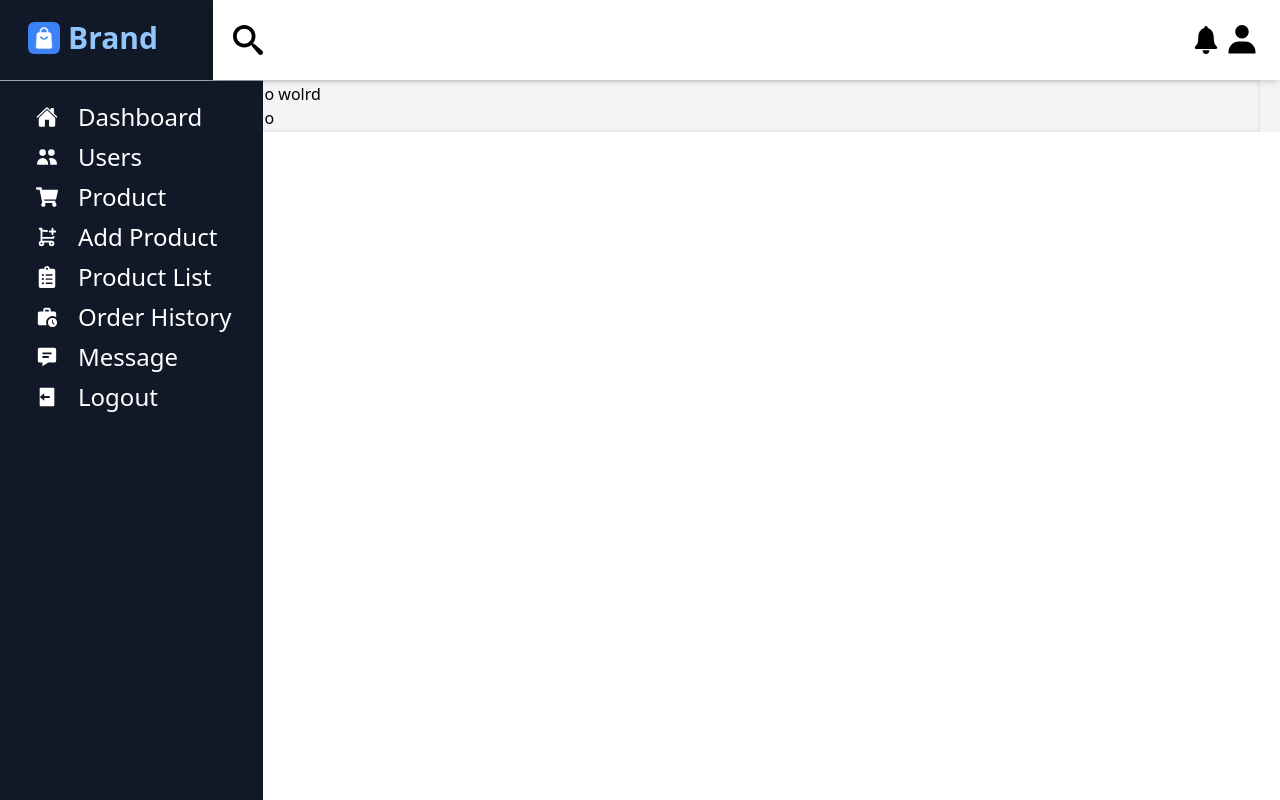
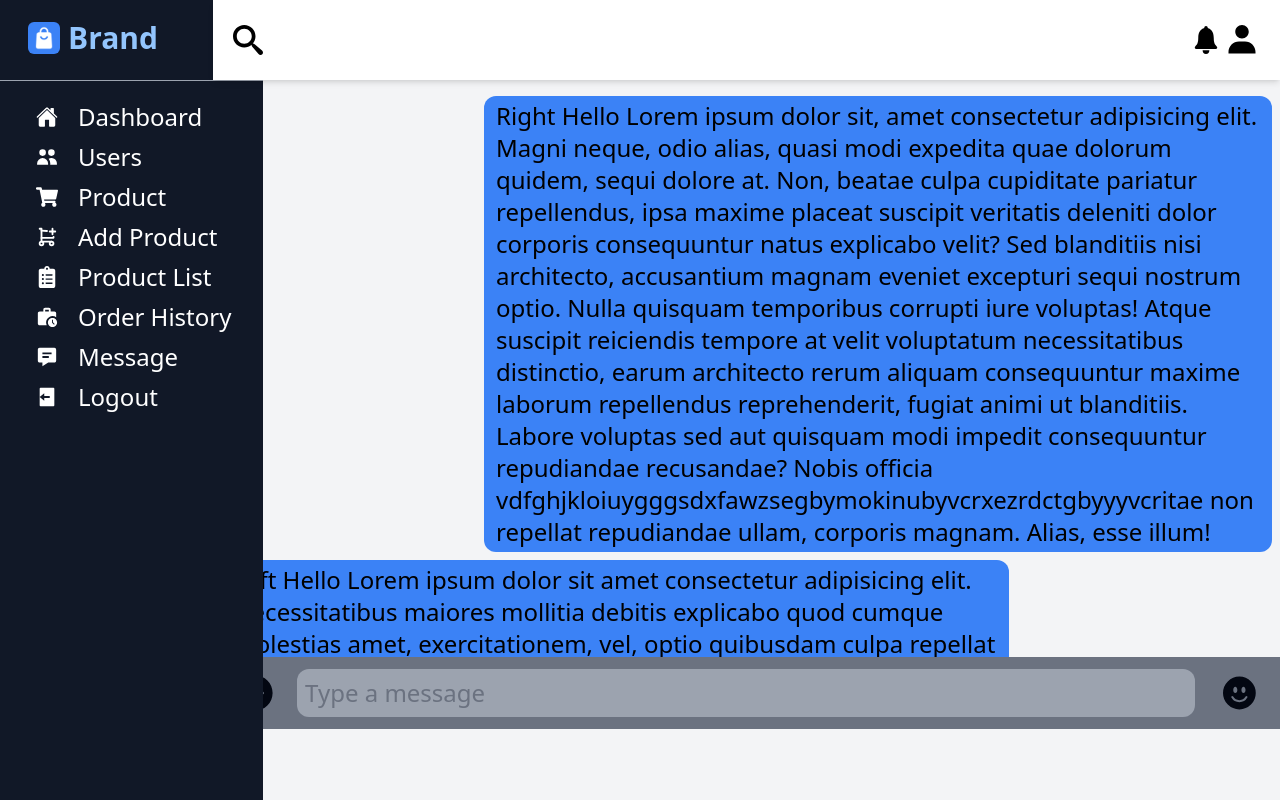
Before and after one commit to rajp04/E-Commerce, a React (Create React App) app in the folder client/: page /admin/message in a window 1280 px wide. Built offline with nearby package versions, Linux system fonts and the light colour scheme; sample sign-in values are in the browser's storage; some icons are missing.

Commit message:
Update client code for admin message, cart, and header components.

```diff
--- a/client/src/components/Admin/Header.js
+++ b/client/src/components/Admin/Header.js
@@ -5,7 +5,7 @@ import {BiSolidUser} from 'react-icons/bi'
 
 function Header() {
   return (
-    <div className='flex justify-between items-center fixed w-5/6 bg-white shadow-md h-20 px-5'>
+    <div className='flex justify-between items-center fixed w-5/6 z-50 bg-white shadow-md h-20 px-5'>
     <ImSearch className='text-3xl'/>
     <div className='flex justify-center items-center'>
         <IoIosNotifications className='text-4xl'/>
--- a/client/src/components/Admin/Message.js
+++ b/client/src/components/Admin/Message.js
@@ -1,14 +1,31 @@
 import React from 'react'
+import { IoIosAddCircle } from "react-icons/io";
+import { BsEmojiSmileFill } from "react-icons/bs";
 
 function Message() {
     return (
-        <div className='pt-20 px-5 bg-gray-100'>
-            <div className='border-2 h-full'>
-                <div className=''>
-<div>Hello wolrd</div>
-<div className=''>Hello</div>
+        <div className='h-screen pt-20'>
+            <div className='h-full bg-gray-100'>
+                <div className='flex flex-col pt-2 px-2 h-[577px] overflow-scroll'>
+                    <div className='w-full'>
+                        <div className='w-3/4 float-right'>
+                            <h1 className='bg-blue-500 float-right w-fit rounded-xl text-2xl py-1 px-3 mt-2 '>Right Hello Lorem ipsum dolor sit, amet consectetur adipisicing elit. Magni neque, odio alias, quasi modi expedita quae dolorum quidem, sequi dolore at. Non, beatae culpa cupiditate pariatur repellendus, ipsa maxime placeat suscipit veritatis deleniti dolor corporis consequuntur natus explicabo velit? Sed blanditiis nisi architecto, accusantium magnam eveniet excepturi sequi nostrum optio. Nulla quisquam temporibus corrupti iure voluptas! Atque suscipit reiciendis tempore at velit voluptatum necessitatibus distinctio, earum architecto rerum aliquam consequuntur maxime laborum repellendus reprehenderit, fugiat animi ut blanditiis. Labore voluptas sed aut quisquam modi impedit   consequuntur repudiandae recusandae? Nobis officia vdfghjkloiuygggsdxfawzsegbymokinubyvcrxezrdctgbyyyvcritae non repellat repudiandae ullam, corporis magnam. Alias, esse illum!</h1>
+                        </div>
+                    </div>
+                    <div className='w-full'>
+                        <div className='w-3/4 float-left'>
+                            <h1 className='bg-blue-500 float-left w-fit rounded-xl  text-2xl py-1 mt-2 px-3 '>Left Hello Lorem ipsum dolor sit amet consectetur adipisicing elit. Necessitatibus maiores mollitia debitis explicabo quod cumque molestias amet, exercitationem, vel, optio quibusdam culpa repellat tempora blanditiis. Ducimus illo nihil earum sed? Eveniet saepe amet fuga, ea repellendus a vel corrupti magni odit ex quo cum repellat placeat, in aspernatur beatae numquam sint! Quia quae quo obcaecati quam doloribus quos animi sint sunt repudiandae veniam fuga, vel est sapiente impedit saepe facere dicta qui cum debitis eos possimus nostrum unde atque! Perferendis quibusdam excepturi, natus amet quae rerum non quis nobis impedit nostrum sed ullam minus fugit, voluptate, aperiam inventore nisi odit?</h1>
+                        </div>
+                    </div>
+
                 </div>
-                <div></div>
+                <div className='bg-gray-500 flex py-3 px-5'>
+                    <IoIosAddCircle className='text-5xl text-gray-950' />
+                    <div className='flex w-full px-5'>
+                        <input type="text" className='bg-gray-400 rounded-xl px-2 py-2 outline-none text-2xl font-medium w-full placeholder:text-gray-500' placeholder='Type a message' />
+                    </div>
+                    <BsEmojiSmileFill className='text-5xl text-gray-950 pe-1 ps-2' />
+                </div>
             </div>
         </div>
     )
--- a/client/src/components/Cart/Cart.js
+++ b/client/src/components/Cart/Cart.js
@@ -13,7 +13,7 @@ function Cart() {
     const [cart, setCart] = useState()
     const [totle, setTotle] = useState(0)
     const [save, setSave] = useState()
-    const [qty, setQTY] = useState()
+    // const [qty, setQTY] = useState()
     const [referesh, setReferesh] = useState()
     const naviget = useNavigate()
     const userId = localStorage.getItem("id")
@@ -97,28 +97,12 @@ function Cart() {
         }
     };
 
-    // useEffect(() => {
-    const handleQTY = async () => {
-        try {
-            const data = { qty };
-            const ids = cart.map((item) => item._id);
-            console.log(ids);
-            const res = await axios.patch(`http://localhost:5555/api/v1/cart/updateqty/${ids}`, data);
-            // setReferesh(Math.random())
-            console.log(res);
-        } catch (error) {
-            console.error('Error updating quantity:', error);
-        }
-    }
-    //     handleQTY()
-    // }, []);
-
 
     useEffect(() => {
         if (cart) {
             let sum = 0
             for (const a of cart) {
-                let z = a.price * 1
+                let z = a.price * 4
                 sum += z
             }
             setTotle(sum)
@@ -134,32 +118,32 @@ function Cart() {
                 }
                 <div className='grid grid-cols-12 gap-5' >
                     <div className='border-2 lg:col-span-9 sm:col-span-8 col-span-12 border-gray-300 bg-white rounded-md p-5'>
-                        {cart && cart.map((e) => {
+                        {cart && cart.map((item) => {
                             // const item = e
                             return (
                                 <>
-                                    <div className='justify-between sm:flex mb-5 pt-2' key={e.productId._id}>
+                                    <div className='justify-between sm:flex mb-5 pt-2' key={item.productId._id}>
                                         <div className='sm:flex justify-center items-center'>
                                             <div className='border-2 border-gray-300 p-1 rounded-md flex items-center justify-center w-fit'>
-                                                <img src={e.productId.image} alt="" className='w-40 h-40' />
+                                                <img src={item.productId.image} alt="" className='w-40 h-40' />
                                             </div>
                                             <div className='ms-3'>
-                                                <h1 className='font-semibold text-xl mb-1'>{e.productId.productName}</h1>
+                                                <h1 className='font-semibold text-xl mb-1'>{item.productId.productName}</h1>
                                                 <p className='text-gray-500'>Size: Medium, Color: Blue, Material: Plastic</p>
                                                 <p className='text-gray-500 mb-2'>Seller: Artel Market</p>
                                                 <div className='flex'>
-                                                    <button className='text-red-500 font-medium border-2 py-1 px-2 rounded-md' onClick={() => handleDelete(e.productId._id)}>Remove</button>
+                                                    <button className='text-red-500 font-medium border-2 py-1 px-2 rounded-md' onClick={() => handleDelete(item.productId._id)}>Remove</button>
                                                 </div>
                                             </div>
                                         </div>
                                         <div>
                                             <div className='flex items-center mt-3'>
                                                 <h1 className='font-semibold text-xl mb-3 text-end'>Price: </h1>
-                                                <h1 className='font-semibold text-xl mb-3 text-end'> {e.productId.price}</h1>
+                                                <h1 className='font-semibold text-xl mb-3 text-end'> {item.productId.price}</h1>
                                             </div>
-                                            <div className='flex flex-wrap items-center' onClick={() => handleQTY()}>
+                                            <div className='flex flex-wrap items-center'>
                                                 <h1 className='font-bold text-2xl pe-2'>Qty:</h1>
-                                                <select className='border-2 rounded-md border-gray-100 p-1 font-bold text-xl outline-none' value={e.qty} onChange={e => setQTY(e.target.value)}>
+                                                <select className='border-2 rounded-md border-gray-100 p-1 font-bold text-xl outline-none' value={item.qty}>
                                                     <option >1</option>
                                                     <option >2</option>
                                                     <option >3</option>
```
